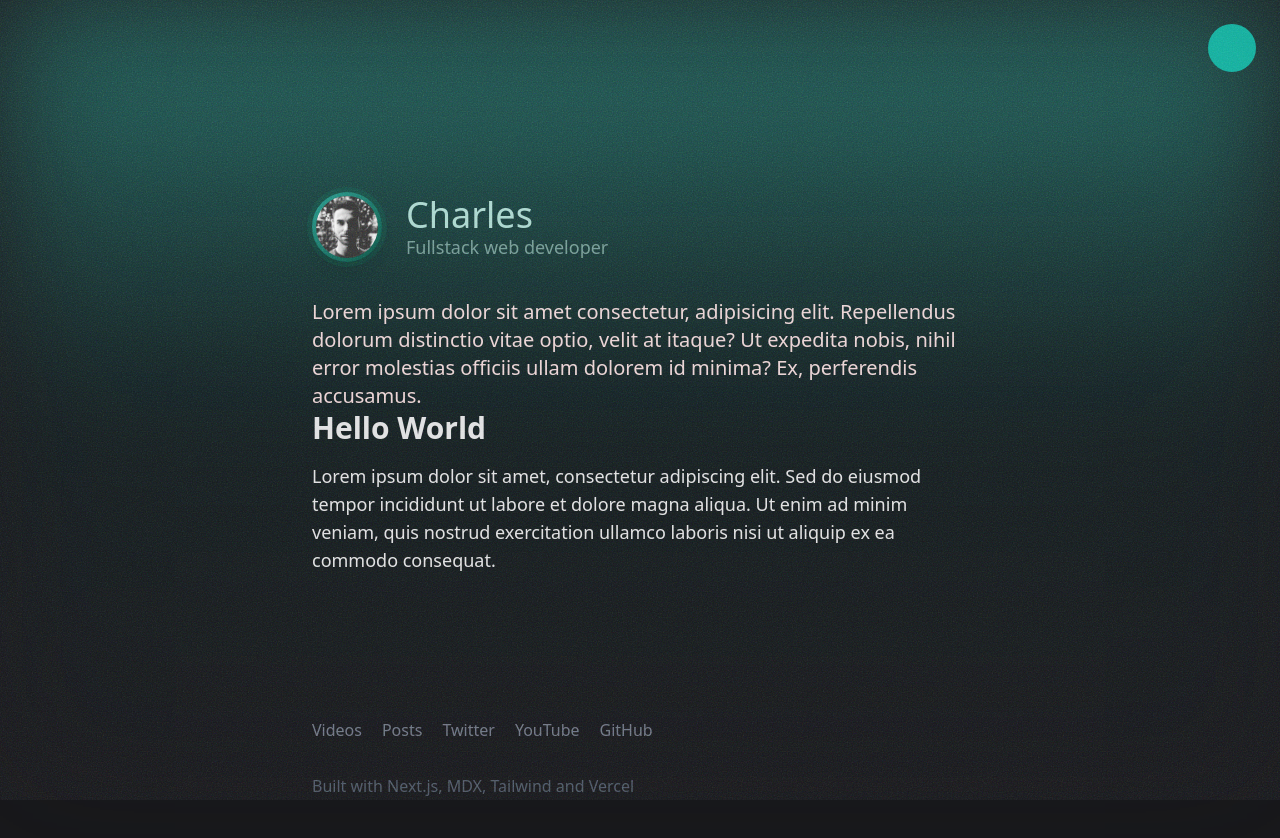
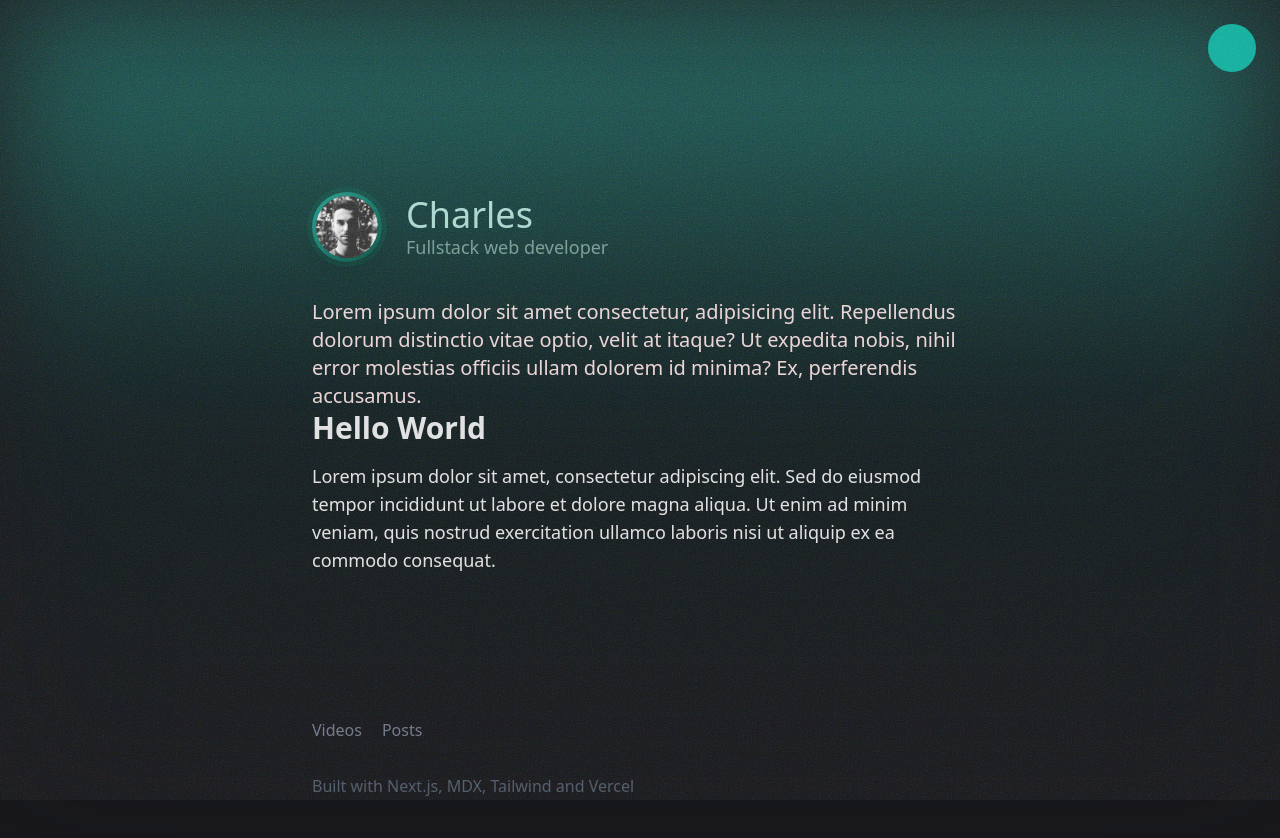
Before and after one commit to c-bv/c-bv, a React (Vite) app: page / in a window 1280 px wide. Shown: the top 838 px of the page. Built offline with nearby package versions, Linux system fonts and the light colour scheme.

Commit message:
Update profile image path and remove unnecessary links in footer

```diff
--- a/src/components/footer.tsx
+++ b/src/components/footer.tsx
@@ -20,24 +20,7 @@ export const Footer = () => {
                             </Link>
                         </div>
 
-                        <a
-                            href='https://twitter.com/delba_oliveira'
-                            className={cx(LINK_SUBTLE_STYLES, FOCUS_VISIBLE_OUTLINE)}
-                        >
-                            Twitter
-                        </a>
-                        <a
-                            href='https://www.youtube.com/delba'
-                            className={cx(LINK_SUBTLE_STYLES, FOCUS_VISIBLE_OUTLINE)}
-                        >
-                            YouTube
-                        </a>
-                        <a
-                            href='https://github.com/delbaoliveira'
-                            className={cx(LINK_SUBTLE_STYLES, FOCUS_VISIBLE_OUTLINE)}
-                        >
-                            GitHub
-                        </a>
+
                     </div>
                 </div>
             </div>
--- a/src/components/profile-image.tsx
+++ b/src/components/profile-image.tsx
@@ -24,7 +24,7 @@ export const ProfileImage = (props: TProfileImage) => {
                 })}
             >
                 <img
-                    src='/src/assets/img/profile.jpg'
+                    src='/img/profile.jpg'
                     alt='A photo of Charles'
                     className='rounded-full'
                     width={props.size === 'small' ? 36 : 64}
--- a/tsconfig.json
+++ b/tsconfig.json
@@ -24,7 +24,6 @@
         /* Paths */
         "paths": {
             "@*": ["./src/*"],
-            "@assets/*": ["./src/assets/*"],
             "@components/*": ["./src/components/*"],
             "@contexts/*": ["./src/contexts/*"],
             "@hooks/*": ["./src/hooks/*"],
--- a/vite.config.ts
+++ b/vite.config.ts
@@ -16,7 +16,6 @@ export default defineConfig(({ mode }) => {
         resolve: {
             alias: {
                 '@': path.resolve(__dirname, './src'),
-                '@assets': path.resolve(__dirname, './src/assets'),
                 '@components': path.resolve(__dirname, './src/components'),
                 '@contexts': path.resolve(__dirname, './src/contexts'),
                 '@hooks': path.resolve(__dirname, './src/hooks'),
```
Also changed, not shown: public/img/profile.jpg (renamed from src/assets/img/profile.jpg).
